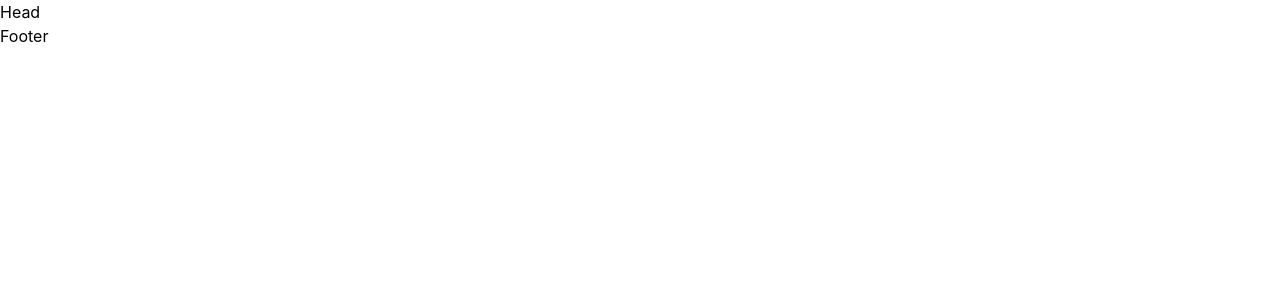
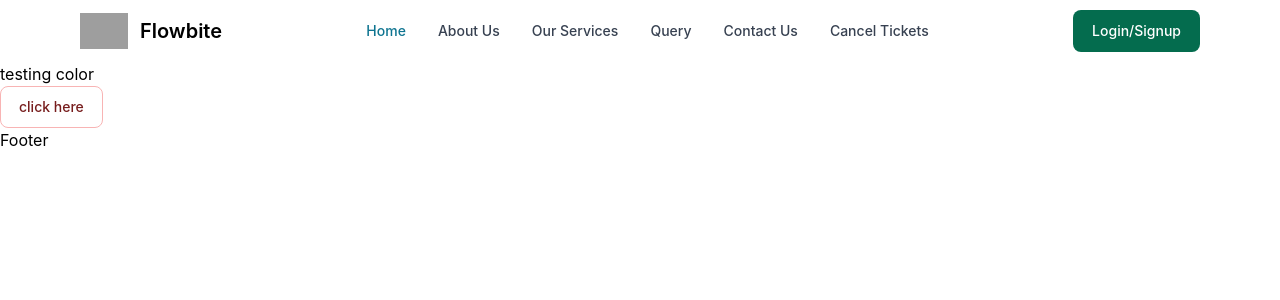
Before and after one commit to nuruzaman-milon/easy-travel-bd-client, a React (Create React App) app: page / in a window 1280 px wide. Shown: the top 300 px of the page. Built offline with nearby package versions, Linux system fonts and the light colour scheme; grey boxes are pictures that could not be loaded.

Commit message:
navbar added

```diff
--- a/src/pages/Home/Home/Home.js
+++ b/src/pages/Home/Home/Home.js
@@ -1,10 +1,12 @@
+import { Button } from 'flowbite-react';
 import React from 'react';
 
 const Home = () => {
     return (
         <div>
             {/* Add the components one by one */}
-
+            <h1 className='text-red'>testing color</h1>
+            <Button color='red'>click here</Button>
         </div>
     );
 };
--- a/src/pages/Shared/Navbar/Header.js
+++ b/src/pages/Shared/Navbar/Header.js
@@ -1,9 +1,58 @@
+import { Button, Navbar } from 'flowbite-react';
 import React from 'react';
+import { Link } from 'react-router-dom';
 
 const Header = () => {
     return (
-        <div>
-            <h1>Head</h1>
+        <div className='w-[90%] mx-auto'>
+            <Navbar
+                fluid={true}
+                rounded={true}
+            >
+                <Link to='/'>
+                    <Navbar.Brand >
+                        <img
+                            src="https://flowbite.com/docs/images/logo.svg"
+                            className="mr-3 h-6 sm:h-9"
+                            alt="Flowbite Logo"
+                        />
+                        <span className="self-center whitespace-nowrap text-xl font-semibold dark:text-white">
+                            Flowbite
+                        </span>
+                    </Navbar.Brand>
+                </Link>
+
+                <div className="flex md:order-2">
+                    <Button color="success">
+                        Login/Signup
+                    </Button>
+                    <Navbar.Toggle />
+                </div>
+
+                <Navbar.Collapse>
+                    <Navbar.Link
+                        href="/navbars"
+                        active={true}
+                    >
+                        Home
+                    </Navbar.Link>
+                    <Navbar.Link href="/navbars">
+                        About Us
+                    </Navbar.Link>
+                    <Navbar.Link href="/navbars">
+                        Our Services
+                    </Navbar.Link>
+                    <Navbar.Link href="/navbars">
+                        Query
+                    </Navbar.Link>
+                    <Navbar.Link href="/navbars">
+                        Contact Us
+                    </Navbar.Link>
+                    <Navbar.Link href="/navbars">
+                        Cancel Tickets
+                    </Navbar.Link>
+                </Navbar.Collapse>
+            </Navbar>
         </div>
     );
 };
--- a/tailwind.config.js
+++ b/tailwind.config.js
@@ -1,11 +1,23 @@
 /** @type {import('tailwindcss').Config} */
+// const colors = require('tailwindcss/colors')
 module.exports = {
   content: [
     "./src/**/*.{js,jsx,ts,tsx}",
     'node_modules/flowbite-react/**/*.{js,jsx,ts,tsx}'
   ],
   theme: {
-    extend: {},
+    extend: {
+      colors: {
+        primary: '#2ABFCD',
+        bg: '#FDF5F6',
+      },
+      // colors: {
+      //   gray: colors.coolGray,
+      //   blue: colors.lightBlue,
+      //   red: colors.rose,
+      //   pink: colors.fuchsia,
+      // },
+    },
   },
   plugins: [
     require('flowbite/plugin')
```
